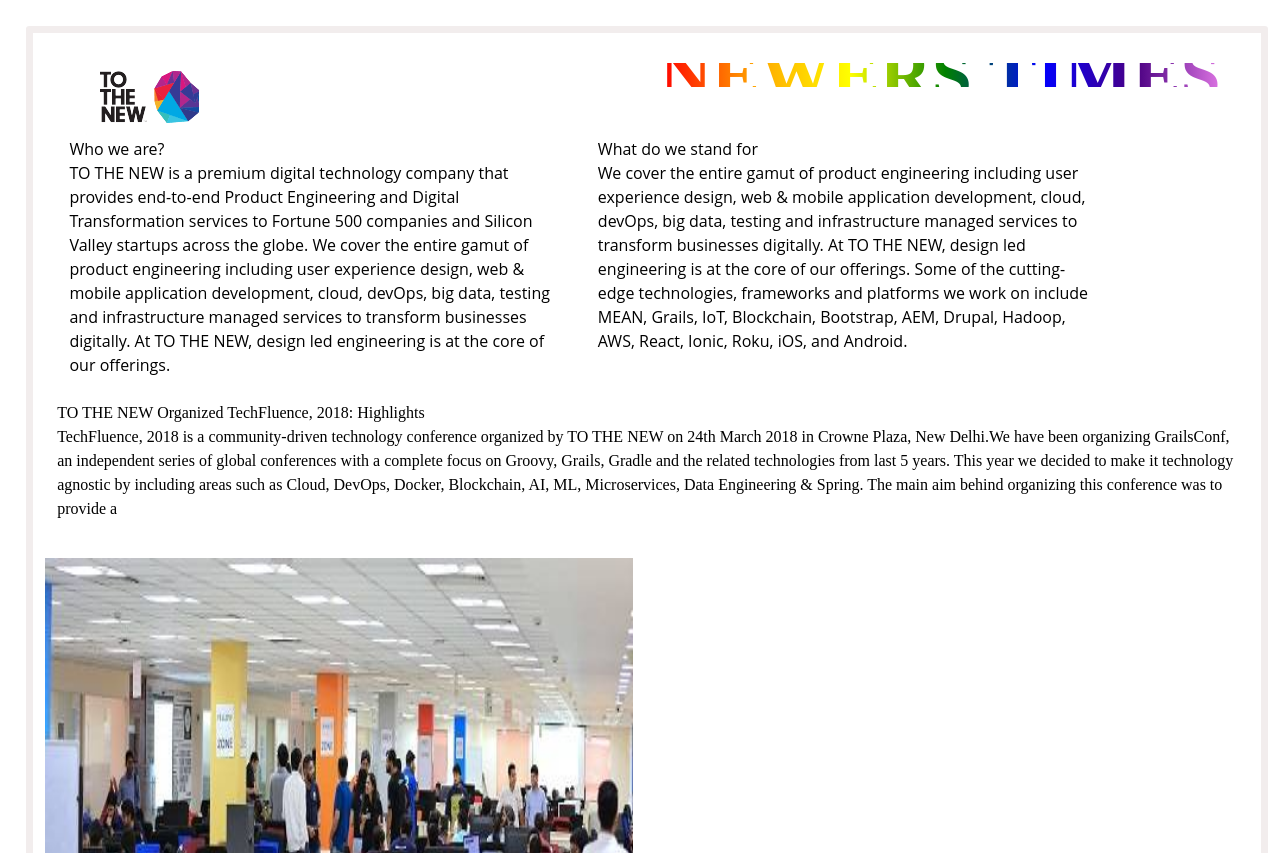
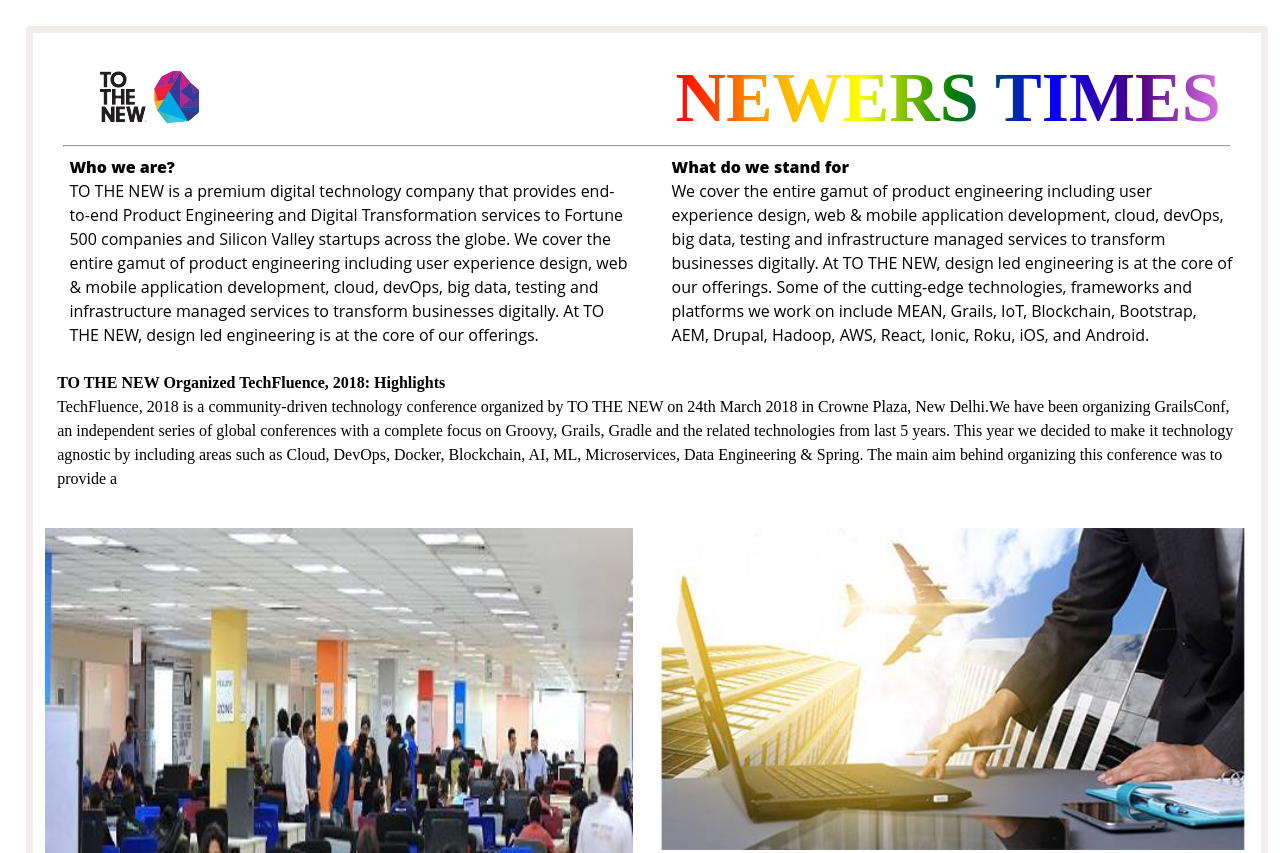
Before and after one commit to Sachin9663/HTML-CSS, a plain HTML site: page NewersTimes_page/index.html in a window 1280 px wide. Shown: the top 853 px of the page. Drawn offline with Linux system fonts and the light colour scheme.

Commit message:
SOme Editings are done on  NewersTimes page

```diff
--- a/NewersTimes_page/index.html
+++ b/NewersTimes_page/index.html
@@ -12,10 +12,10 @@
 		<div class="container">
 		<header class="head">
 			<div class="logo"><img src="images/logo.png"> </div>
-			<span class="h1">NEWERS TIMES</span>
+			<p class="h1">NEWERS TIMES</p>
 		</header>
-		</hr>
-	</div>
+		<hr/>
+		</div>
 		<div class="col1">
 			<section>
 				<h2>Who we are?</h2>
@@ -45,8 +45,8 @@
 				</tr>
 			</table>
 		</div>
+
 		<div class="col1">
-
 			<section>
 				<h2>Who we are?</h2>
 				<p>TO THE NEW is a premium digital technology company that provides end-to-end Product Engineering and Digital Transformation services to Fortune 500 companies and Silicon Valley startups across the globe.
--- a/NewersTimes_page/style.css
+++ b/NewersTimes_page/style.css
@@ -57,12 +57,17 @@ table {
 	/*text-align: right;*/
 }
 
+h2{
+	font-weight: 800;
+}
+
 .h1{
 	float: right;
-	display: inline-block;
+	line-height: 70px;
+	/*display: inline-block;*/
 	font-weight: 900;
 	padding-right: 10px;
-	font-size: 72px;
+	font-size: 70px;
 	background-image:linear-gradient(to right, red,orange,yellow,green,blue,indigo,violet);
   	-webkit-background-clip: text;
  	color: transparent;
@@ -89,20 +94,20 @@ table {
 
 }
 
-.col1{
+/*.col1{
 	float: left;
-}
+}*/
 
 section{
 	float: left;
-	width: 40%;
+	width: 46%;
 	padding-left: 3%;
 	font-family: "MuseoSans-300",Open Sans;
 }
 
-.aside{
+/*.aside{
 	float: left;
-}
+}*/
 
 .col3{
 	padding: 2%;
@@ -126,7 +131,8 @@ td{
 }
 
 td img{
-	vertical-align: bottom;
+	width: 100%;
+	vertical-align: top;
 }
 
 .col4 p{
@@ -167,13 +173,14 @@ td img{
 }
 
 .left{
+	padding-left: 22px;
 	width: 50%;
 	float: left;
 
 }
 
 .right{
-	width: 50%;
+	width: 48%;
 	float: left;
 }
 
```
